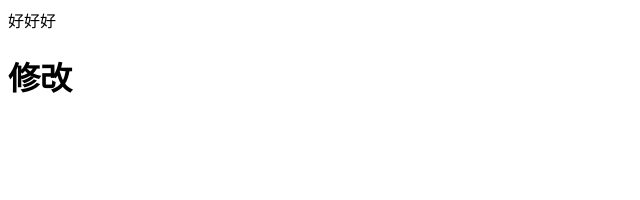
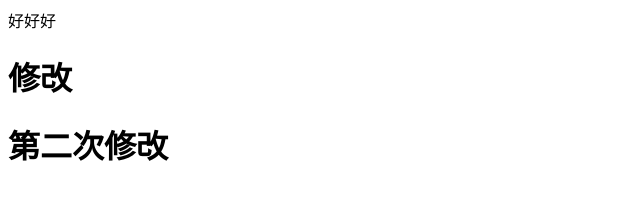
Before and after one commit to lijinyu2000/diyici, a plain HTML site: page index.html in a window 1280 px wide. Shown: the whole page, without its empty margins (0-640 px from the left). Drawn offline with Linux system fonts and the light colour scheme.

Commit message:
第二次修改

```diff
--- a/index.html
+++ b/index.html
@@ -7,5 +7,6 @@
 	<body>
 		好好好
 		<h1>修改</h1>
+		<h1>第二次修改</h1>
 	</body>
 </html>
```
